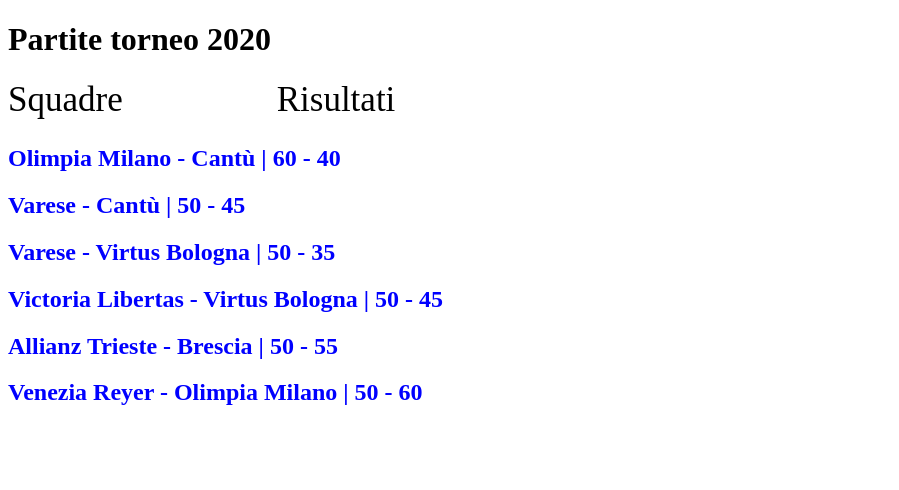
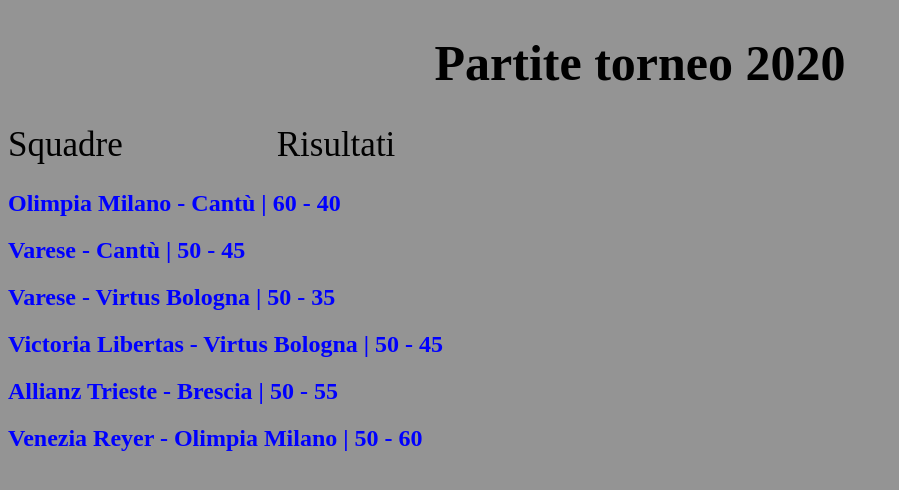
Before and after one commit to AlessandroDico/php-snacks-blocco-1, a PHP site: page / in a window 1280 px wide. Shown: the top 490 px of the page, without its empty margins (0-899 px from the left). Run offline with PHP 8.4, Linux system fonts and the light colour scheme.

Commit message:
aggiunto un po di stile allo snack-1

```diff
--- a/snack-1/index.php
+++ b/snack-1/index.php
@@ -103,8 +103,8 @@ for ($i = 0; $i < count($matches); $i++) {
         <meta charset="utf-8">
         <title>Snack-1</title>
     </head>
-    <body>
-        <h1>
+    <body style="background-color:#949494;">
+        <h1 style="font-size:50px; text-align:center;">
             Partite torneo 2020
         </h1>
         <span style="margin-right:150px;font-size:35px;">Squadre</span> <span style="font-size:35px;">Risultati</span>
@@ -119,10 +119,13 @@ for ($i = 0; $i < count($matches); $i++) {
         </p>
     </body>
 </html>
+
+
+
 <?php
-
 //SECONDA SOLUZIONE
 /*
+
 $matches = [
     [
         "casa" => [
@@ -200,8 +203,8 @@ for ($i = 0; $i < count($matches); $i++) {
         <meta charset="utf-8">
         <title>Snack-1-Bis</title>
     </head>
-    <body>
-        <h1>
+    <body style="background-color:#949494;">
+        <h1 style="font-size:50px; text-align:center;">
             Partite torneo 2020
         </h1>
         <span style="margin-right:150px;font-size:35px;">Squadre</span> <span style="font-size:35px;">Risultati</span>
```
